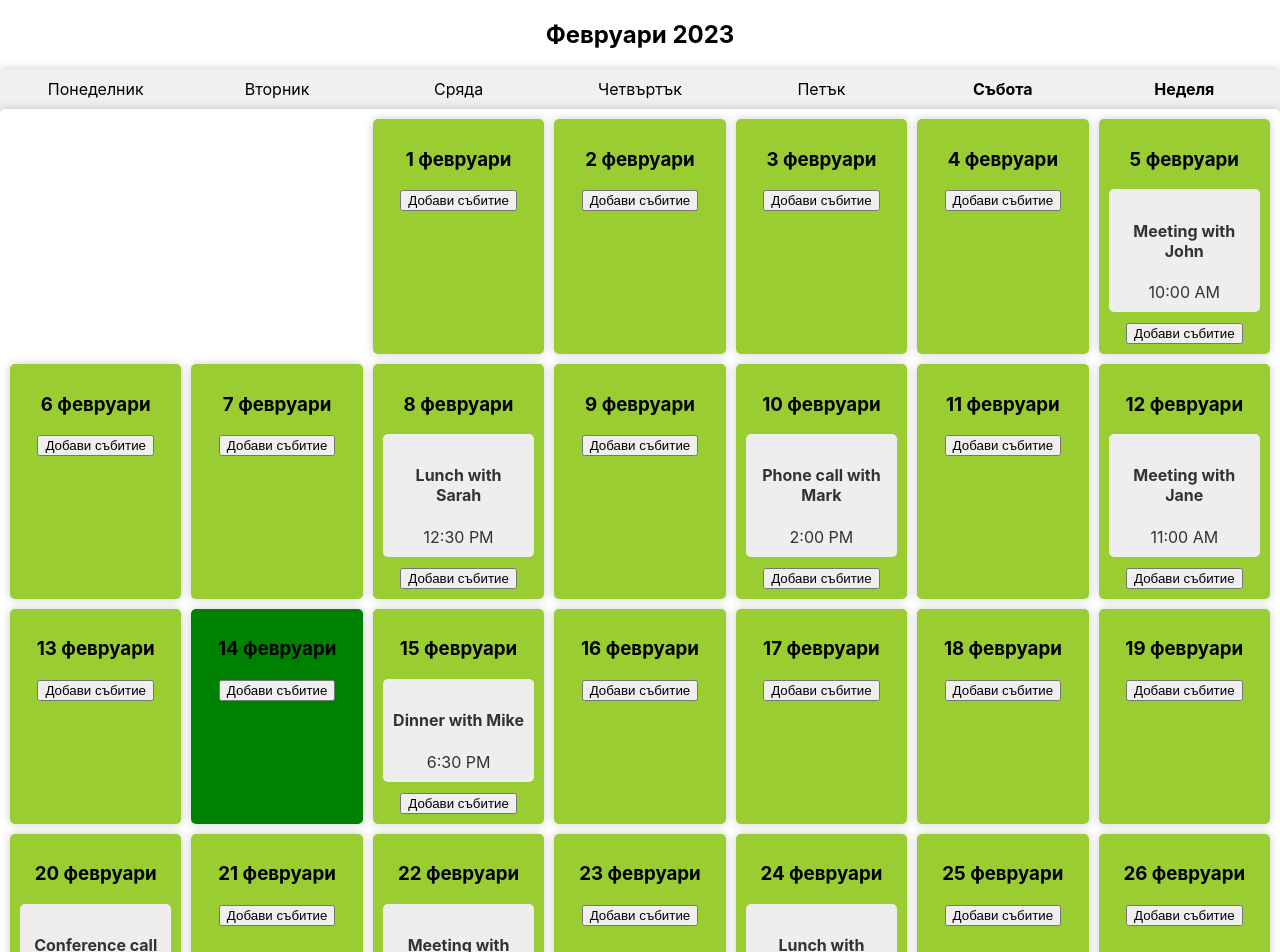
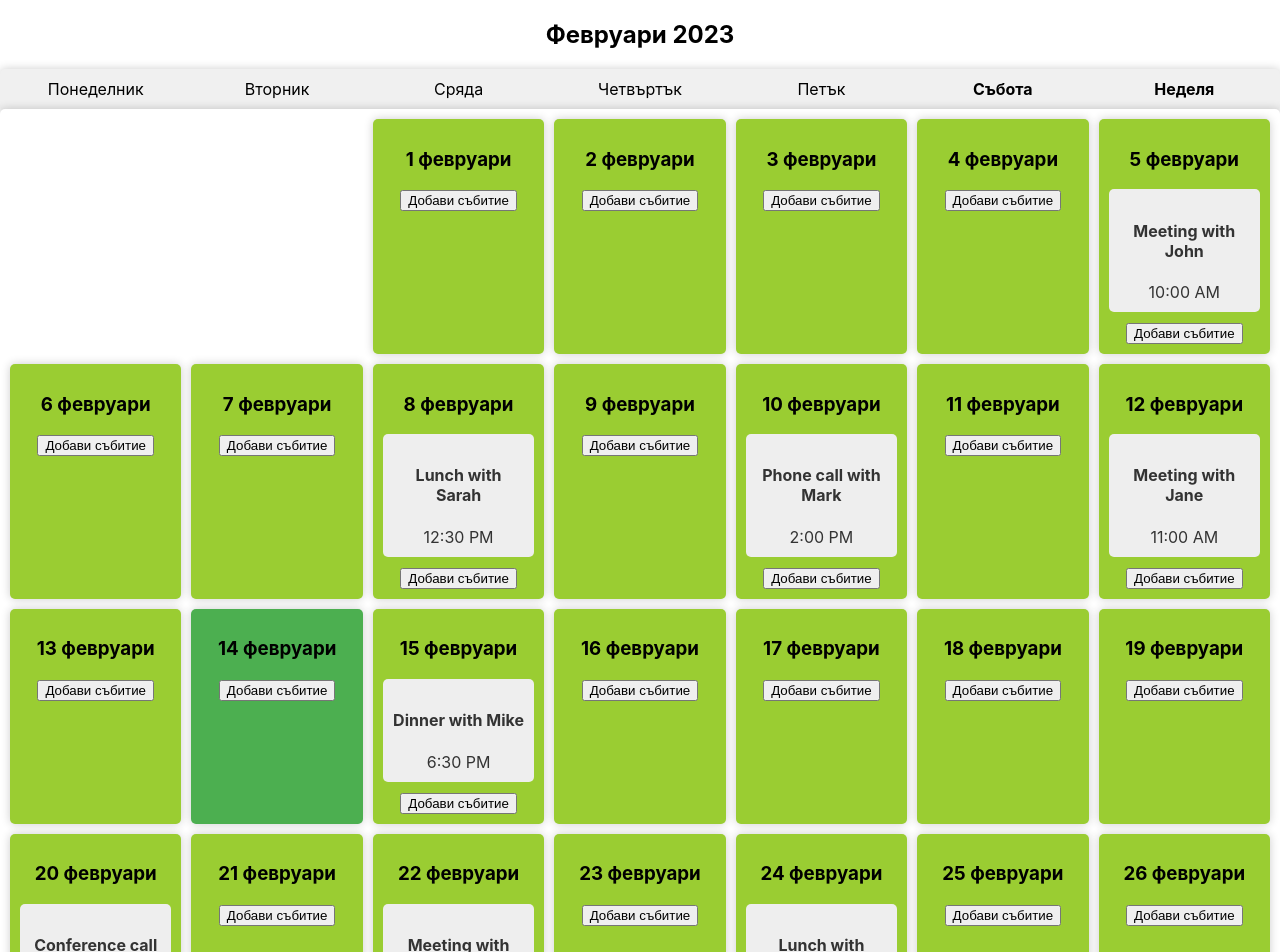
Before and after one commit to nikolay-rusev/calendar, a React (Create React App) app: page / in a window 1280 px wide. Shown: the top 952 px of the page. Built offline with nearby package versions, Linux system fonts and the light colour scheme.

Commit message:
move css files to separate folder

```diff
--- a/src/App.js
+++ b/src/App.js
@@ -1,6 +1,6 @@
-import './App.css';
-import './calendar.css';
-import './modal.css';
+import './css/App.css';
+import './css/calendar.css';
+import './css/modal.css';
 import MonthView from './components/MonthView';
 import {events} from './eventsData';
 function App() {
--- a/src/calendar.css
+++ b/src/css/calendar.css
@@ -33,7 +33,7 @@
 }
 
 .day-view.today {
-    background-color: green;
+    background-color: #4caf50;
 }
 
 .day-view .day-of-week {
```
Also changed, not shown: src/index.js (+4 -4 lines), src/css/App.css (renamed from src/App.css), src/css/index.css (renamed from src/index.css), src/css/modal.css (renamed from src/modal.css).
